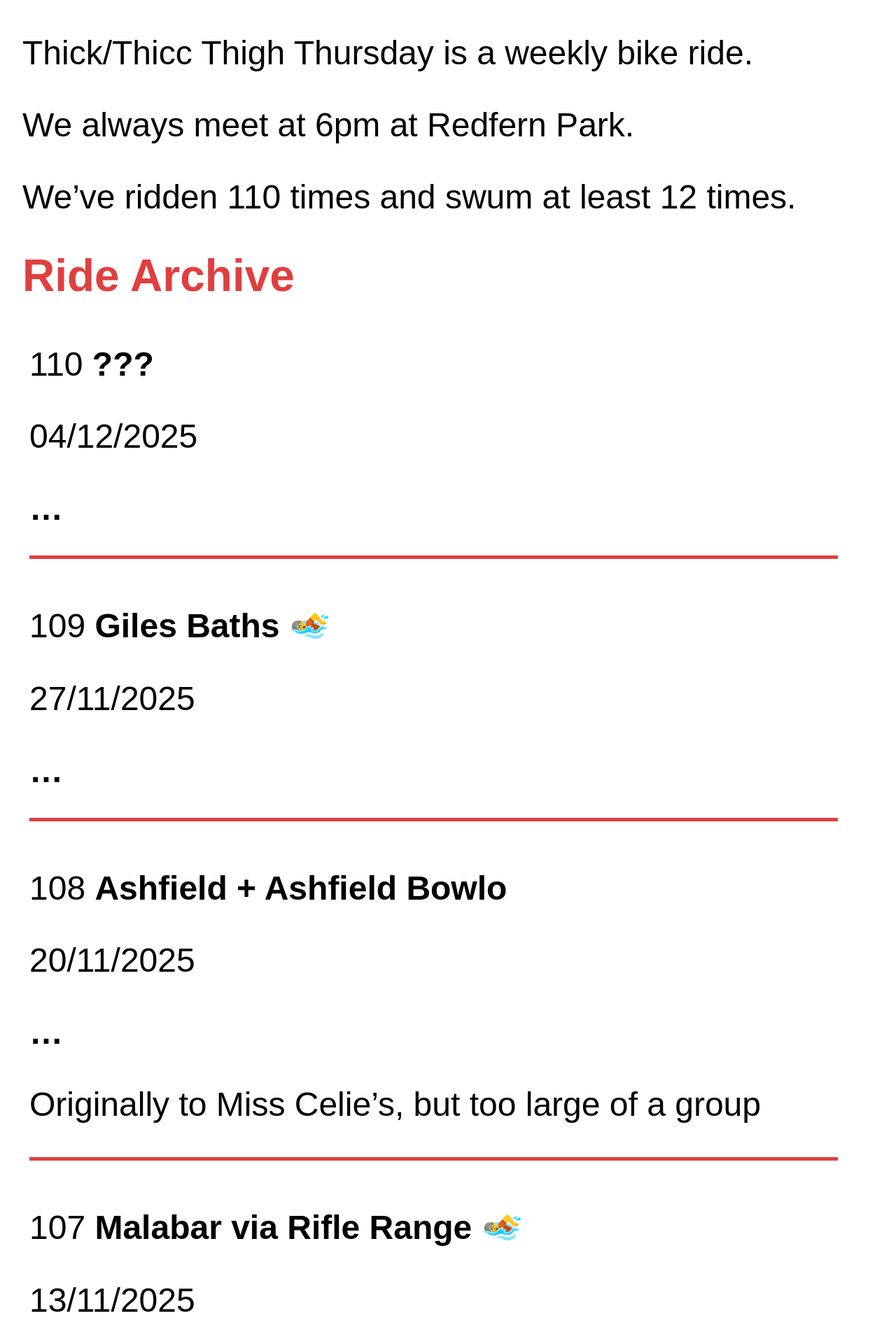
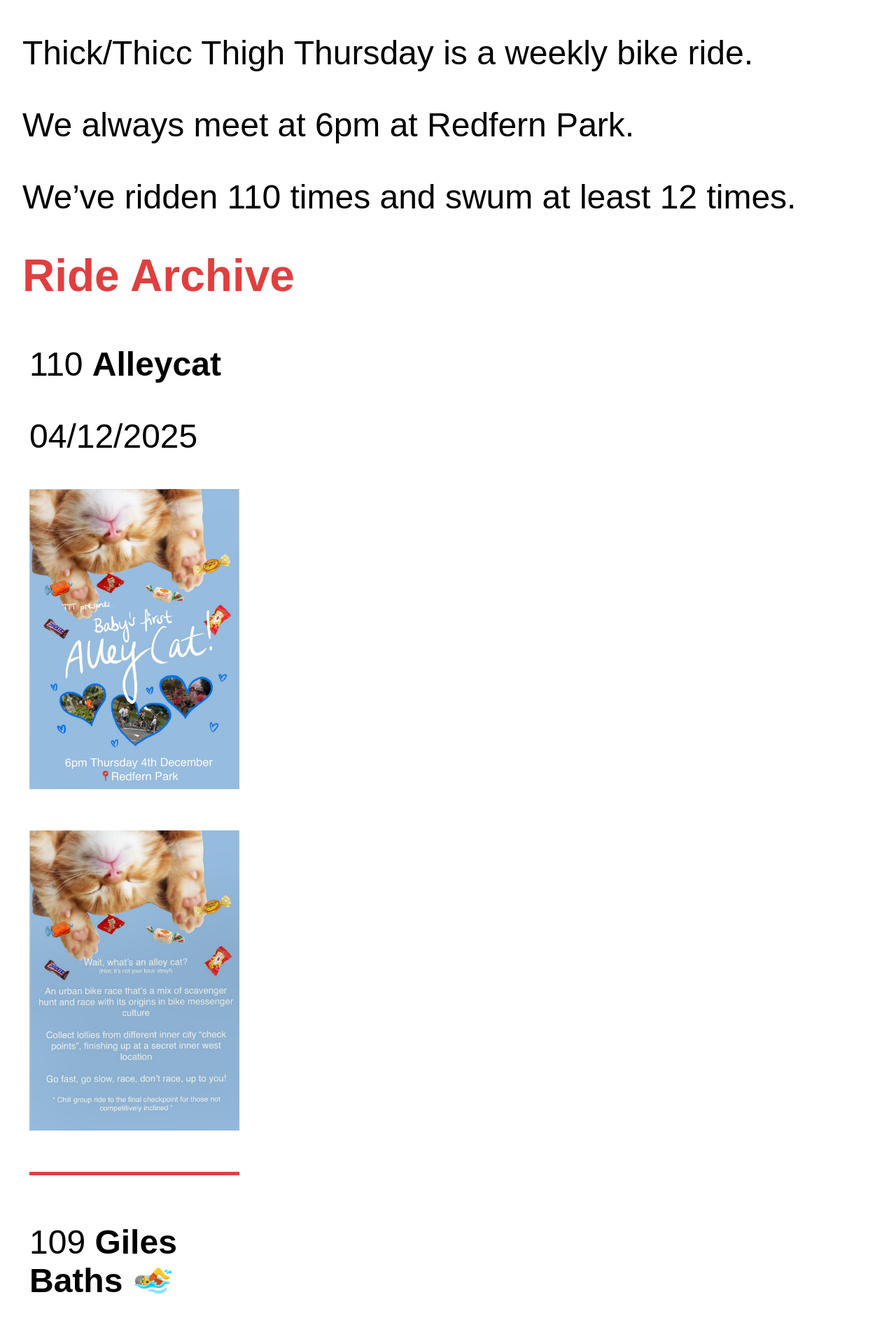
Before and after one commit to JackRobbers/jackrobbers.github.io, a Jekyll site: the page built from ttt.md, in a window 1280 px wide. Shown: the top 1914 px of the page at 70% size. Built offline with Jekyll 4.4.1, drawn with Linux system fonts in a browser that asks for light colours; some of the changed text lies outside the part shown.

Commit message:
add alleycat

```diff
--- a/style.scss
+++ b/style.scss
@@ -7,18 +7,33 @@ $site-white: #ffffff;
 .flex-container {
   display: grid;
   grid-template-columns: repeat(auto-fill, minmax(300px, 1fr));
-  grid-auto-rows: max-content;
-  div {
+  // grid-auto-rows: min-content;
+  width: 95%;
+  > div {
     border-bottom: 5px solid;
     border-color: $site-red;
-    width: 95%;
     margin: 10px;
+    width: min-content;
+    max-width: min-content;
+    min-width: 300px;
+  }
+}
+
+// doesn't work since auto-fill doesn't work with auto-fill
+.horizontal-images {
+  // display: flex;
+  gap: 10px;
+  width: min-content;
+  img {
+    min-width: 300px;
+    width: 300px;
   }
 }
 
 
 * {
   font-family: Arial, Helvetica, sans-serif;
+  // margin: 0px;
 }
 
 img {
--- a/ttt.md
+++ b/ttt.md
@@ -23,10 +23,9 @@ We've ridden {{ site.ttt | size }} times and swum at least {{  site.ttt | where:
 
 <div class="flex-container" markdown=1>
 
-
 {% for ride in site.ttt reversed %}
 
-<div markdown=1>
+<div markdown=1 id="{{date}}">
 
 
 {{ forloop.rindex }} **{{ ride.route }}{% if ride.venue %} + {% endif %}{{ ride.venue }}** {% if ride.swim == true %}🏊{% endif %}
@@ -34,14 +33,19 @@ We've ridden {{ site.ttt | size }} times and swum at least {{  site.ttt | where:
 {{ ride.path | date: '%d/%m/%Y' }}
 
 {% assign date = ride.path | split: "/" | last | split: "."  | first %}
-{% assign jpg_path = "/images/ttt/" | append: date | append: ".jpg" %}
-{% assign jpg = site.static_files | where: "path", jpg_path | first %}
-{% assign png_path = "/images/ttt/" | append: date | append: ".png" %}
-{% assign png = site.static_files | where: "path", png_path | first %}
-{% if jpg %}
-![](..{{jpg_path}})
-{% elsif png %}
-![](..{{png_path}})
+{% assign image_path = "/images/ttt/" | append: date %}
+{{ png_path}}
+{% assign images = site.static_files | where_exp: "file", "file.path contains image_path" | sort: "path" | reverse %}
+{% if images %}
+
+<div markdown=1 class="horizontal-images" >
+
+{% for i in images  %}
+![](..{{i.path}})
+{% endfor %}
+
+</div>
+
 {% else %}
 ## ...
 {% endif %}
```
Also changed, not shown: _ttt/2025-12-04.md (+2 -2 lines), images/ttt/2025-12-04-2.png (added), images/ttt/2025-12-04.png (added).
